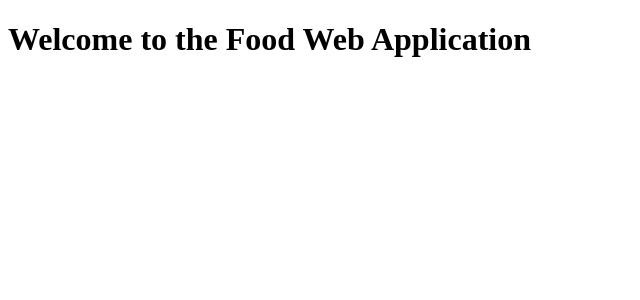
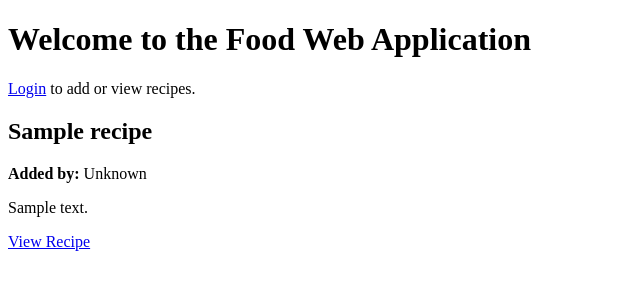
Before and after one commit to francesbelleza/foodRecipeWebApplication, a Flask app: page / in a window 1280 px wide. Shown: the part 26-326 px from the top of the page, without its empty margins (0-640 px from the left). Run offline with Flask 3, Linux system fonts and the light colour scheme; tables that the repository leaves empty hold one stand-in row (values such as "Sample post"); parts of the project's set-up code (start-up, migrations or seed data) failed here and were passed over.

Commit message:
added login functionality, users must be logged in to see recipes

```diff
--- a/app/__init__.py
+++ b/app/__init__.py
@@ -2,10 +2,16 @@ from flask import Flask
 from config import Config
 from flask_sqlalchemy import SQLAlchemy
 from flask_migrate import Migrate, migrate
+from flask_login import LoginManager
 
 myapp_obj = Flask(__name__)
 myapp_obj.config.from_object(Config)
+
 db = SQLAlchemy(myapp_obj)
 migrate = Migrate(myapp_obj, db)
 
+login_manager = LoginManager()
+login_manager.init_app(myapp_obj)
+login_manager.login_view = Config.LOGIN_VIEW
+
 from app import routes, models
--- a/app/routes.py
+++ b/app/routes.py
@@ -10,12 +10,14 @@
 #       [x] /recipe/<integer>
 #           [x] This page will return one recipe with its details
 #           [x] HTML
-#       [] /recipe/<integer>/delete
-#           [] This page will delete the specific recipe
-#           [] HTML
+#       [x] /recipe/<integer>/delete
+#           [x] This page will delete the specific recipe
+#           [x] HTML
 
+from flask_login import logout_user, login_required, current_user, login_user
+from werkzeug.security import generate_password_hash
 
-from app import myapp_obj
+from app import myapp_obj, login_manager
 from flask import render_template, flash, redirect, url_for, request
 from flask import redirect
 from app.forms import LoginForm, NewRecipe
@@ -25,24 +27,56 @@ from app import db
 
 @myapp_obj.route("/")
 def home():
-    return render_template("home.html")
+    recipes = Recipe.query.all()
+    return render_template("home.html", recipes=recipes)
 
+@login_manager.user_loader
+def load_user(user_id):
+    return User.query.get(int(user_id))
 
 @myapp_obj.route("/login", methods = ['GET', 'POST'])
 def login():
+    if current_user.is_authenticated:
+        return redirect(url_for("home"))
+
     form = LoginForm()
 
     if form.validate_on_submit():
-        if form.user.data == "correct_username" and form.password.data == "correct_password":
+        if form.username.data == "correct_username" and form.password.data == "correct_password":
             flash('Login successful.', 'success')
             return redirect(url_for('recipes'))
+
+        user = User.query.filter_by(username=form.username.data).first()
+
+        if user and user.check_password(form.password.data):
+                login_user(user, remember=form.remember_me.data)
+                flash(f"Welcome back, {user.username}.", "success")
+                return redirect(url_for('home'))
         else:
-            flash('Wrong user name and/or password', 'error')
+                flash("Wrong username or password", "error")
 
+
+        if not user:
+            new_user = User(username=form.username.data)
+            new_user.set_password(form.password.data)
+
+            db.session.add(new_user)
+            db.session.commit()
+
+            login_user(new_user, remember=form.remember_me.data)
+            flash(f"Account created", "success")
+            return redirect(url_for("home"))
     return render_template("login.html", title='Sign In', form=form)
 
+@myapp_obj.route("/logout", methods = ["GET", "POST"])
+@login_required
+def logout():
+    logout_user()
+    flash("Logged out successfully", 'success')
+    return redirect(url_for("login"))
 
 @myapp_obj.route("/recipes", methods = ['GET'])
+@login_required
 def recipes():
     all_recipes = Recipe.query.all()
 
@@ -50,6 +84,7 @@ def recipes():
 
 
 @myapp_obj.route("/recipe/<int:recipe_id>")
+@login_required
 def specific_recipe(recipe_id):
     recipe = Recipe.query.get(recipe_id)
 
@@ -57,6 +92,7 @@ def specific_recipe(recipe_id):
 
 
 @myapp_obj.route("/recipe/new", methods = ['GET', 'POST'])
+@login_required
 def new_recipe():
     form = NewRecipe()
 
@@ -77,6 +113,7 @@ def new_recipe():
 
 
 @myapp_obj.route("/recipe/<int:recipe_id>/delete", methods=['GET', 'POST'])
+@login_required
 def delete_recipe(recipe_id):
     recipe = Recipe.query.get(recipe_id)
 
--- a/app/templates/home.html
+++ b/app/templates/home.html
@@ -4,4 +4,21 @@
 
 {% block content %}
     <h1>Welcome to the Food Web Application</h1>
+
+    {% if current_user.is_authenticated %}
+        <p>Welcome, {{ current_user.username }}!</p>
+        <a href="{{ url_for('logout') }}">
+            <button>Logout</button>
+        </a>
+    {% else %}
+        <p><a href="{{ url_for('login') }}">Login</a> to add or view recipes.</p>
+    {% endif %}
+
+    {% for recipe in recipes %}
+        <h2>{{ recipe.title }}</h2>
+        <p><strong>Added by:</strong> {{ recipe.user.username if recipe.user else "Unknown" }}</p>  <!-- ✅ Fix for missing user -->
+        <p>{{ recipe.description }}</p>
+        <a href="{{ url_for('specific_recipe', recipe_id=recipe.id) }}">View Recipe</a>
+    {% endfor %}
+
 {% endblock %}
--- a/app/templates/login.html
+++ b/app/templates/login.html
@@ -18,7 +18,7 @@
         <p>{{form.password()}}</p>
 
         <p>{{form.submit()}}</p>
-        <p>{{form.remember_me()}}</p>
+
     </form>
 </body>
 
--- a/config.py
+++ b/config.py
@@ -5,3 +5,4 @@ class Config:
     SECRET_KEY = 'you-will-never-guess'
     SQLALCHEMY_DATABASE_URI = os.environ.get('DATABASE_URL') or \
                               'sqlite:///' + os.path.join(basedir, 'app.db')
+    LOGIN_VIEW = 'login'
```
Also changed, not shown: app/models.py (+14 -4 lines), README.md, app.db.
